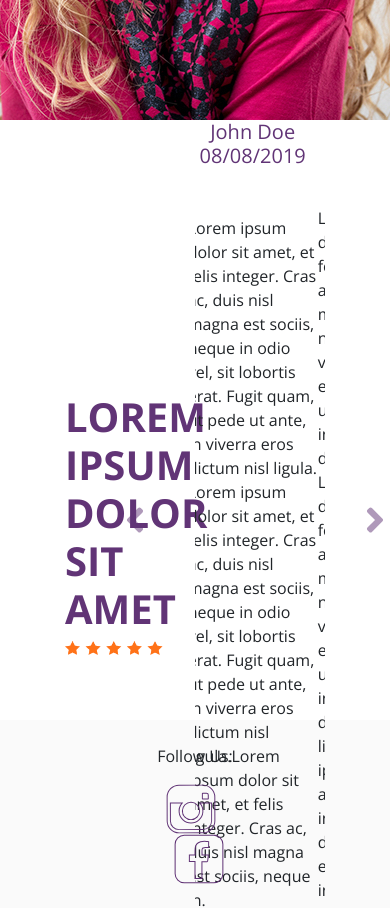
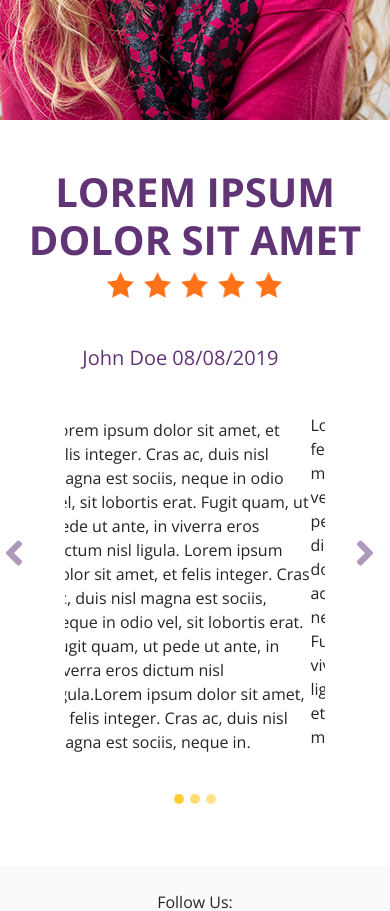
Before and after one commit to awstin17/rg-challenge, a Vue app: page / in a window 390 px wide. Shown: the part 3200-4111 px from the top of the page. Built offline with nearby package versions, Linux system fonts and the light colour scheme; the HTML template or start-up script is replaced by a standard one.

Commit message:
fifth section mobile view done

```diff
--- a/src/components/Fifth-Section.vue
+++ b/src/components/Fifth-Section.vue
@@ -1,15 +1,16 @@
 <template>
   <div class="container-fluid p-0">
-    <div class="row no-gutters align-items-center" style="height: 600px">
-      <div class="col-3 offset-2 d-flex flex-column justify-content-center">
-        <h1 class="font-weight-bold" style="color: #613476">LOREM IPSUM DOLOR SIT AMET</h1>
+    <div class="row no-gutters align-items-center pb-5 pb-sm-0" style="min-height: 600px">
+      <div class="py-5 col-12 col-sm-3 offset-sm-2 d-flex flex-column justify-content-center">
+        <h1 class="text-center font-weight-bold" style="color: #613476">LOREM IPSUM DOLOR SIT AMET</h1>
         <img
           src="../assets/stars.png"
           style="height: auto; width: 100%; max-width: 176px; max-height: 26px"
+          class="m-auto"
         />
       </div>
 
-      <div class="col-4 offset-1">
+      <div class="col-8 offset-2 col-sm-4 offset-sm-1 pb-5 pb-sm-0">
         <div id="carouselExampleControls" class="carousel slide" data-ride="carousel">
           <ol class="carousel-indicators" style="bottom: -60px">
             <li
```
